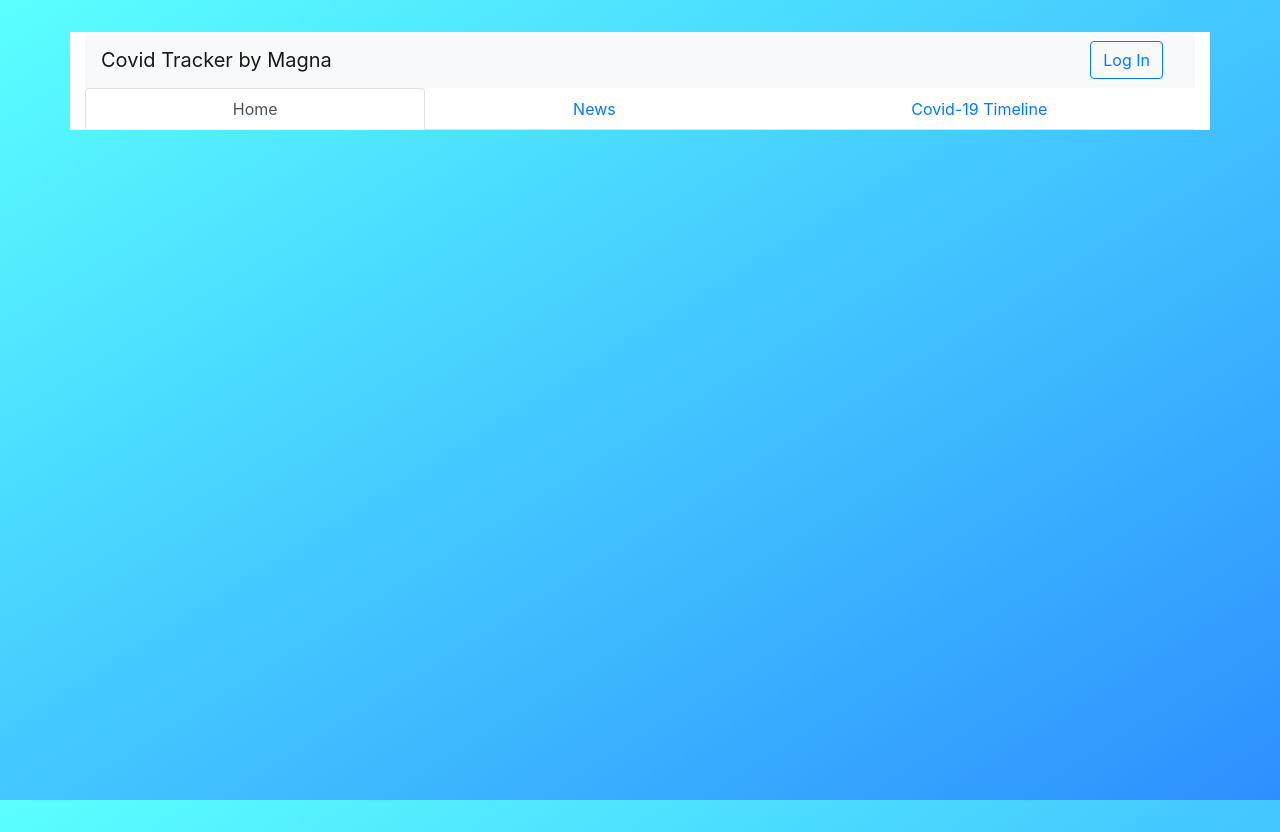
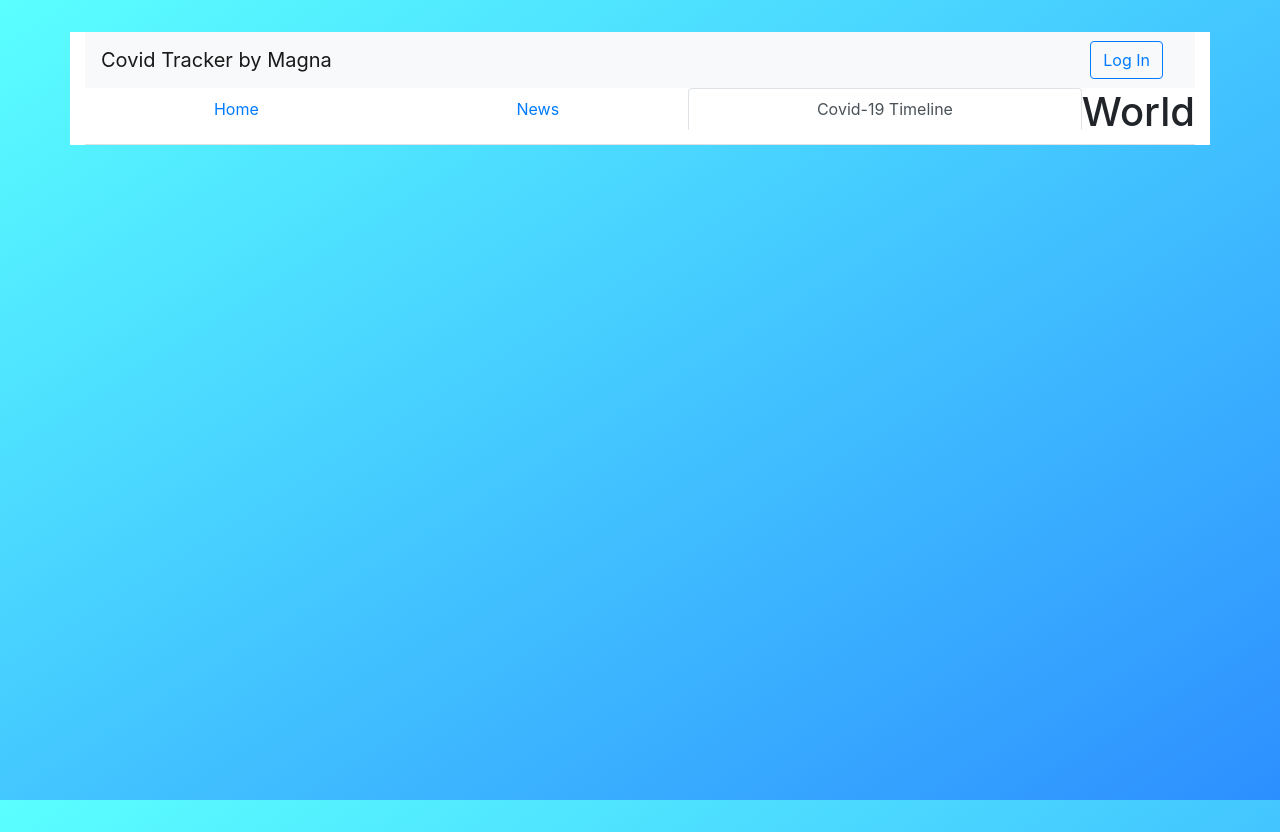
Before and after one commit to ArielFJ/DR-covid-tracker, a React (Create React App) app: page /timeline in a window 1280 px wide. Built offline with nearby package versions, Linux system fonts and the light colour scheme; no server answers; the database is empty.

Commit message:
Router now works fine

```diff
--- a/src/App.js
+++ b/src/App.js
@@ -18,7 +18,8 @@ class App extends React.Component {
     super();
     this.state = {
       user: null,
-      coords: []
+      coords: [],
+      //optionSelected: 'home'
     }
 
     this.dbRef = firebase.database().ref('coords');
@@ -26,6 +27,7 @@ class App extends React.Component {
     this.handleAuth = this.handleAuth.bind(this);
     this.handleLogout = this.handleLogout.bind(this);
     this.handleUpload = this.handleUpload.bind(this);
+    //this.changeOption = this.changeOption.bind(this);
   }
 
   componentDidMount(){
@@ -47,7 +49,6 @@ class App extends React.Component {
   handleUpload(newObject){
     let newCoords = this.state.coords;
     if(this.state.coords.length > 0){
-      console.log('mayor de 0', this.doesCoordExist(newObject, newCoords))
       if(this.doesCoordExist(newObject, newCoords)){
         newCoords = this.state.coords.map((coord) => {
           if(coord.lat === newObject.lat && coord.lng === newObject.lng){
@@ -61,13 +62,19 @@ class App extends React.Component {
     }else{
       newCoords.push(newObject)
     }
-    console.log(newCoords)
     this.setState({
       coords: newCoords
     })
     this.dbRef.set(newCoords,
     error => {  })
   }
+
+  // changeOption(option){
+  //   console.log(option)
+  //   // this.setState({
+  //   //   optionSelected: option
+  //   // })
+  // }
 
   doesCoordExist(coord, listCoords){
     for(let c of listCoords){
@@ -114,12 +121,11 @@ class App extends React.Component {
       <div className="container-xl full-height ">
         <Router>
           { this.renderLoginButton() }
-          <NavMenu />
-          {/* <CovidMap user={this.state.user} coords={this.state.coords} handleUpload={this.handleUpload} /> */}
+          <NavMenu optionSelected={this.state.optionSelected} changeOption={this.changeOption} />
 
-          <Route exact path="/" render={()=>{ return  <CovidMap user={this.state.user} coords={this.state.coords} handleUpload={this.handleUpload} userCoords={this.state.userCoords} /> }} />
-          {/* <Route path="/news" component={FloatingDiv} />
-          <Route path="/timeline" component={FloatingDiv} /> */}
+          <Route exact path="/" render={()=>{
+            return  <CovidMap user={this.state.user} coords={this.state.coords} handleUpload={this.handleUpload} userCoords={this.state.userCoords} /> }} />
+
         </Router>
       </div>
     );
--- a/src/components/Map/Map.js
+++ b/src/components/Map/Map.js
@@ -65,7 +65,6 @@ export class Map extends Component {
         });
 
         const data = JSON.parse(localStorage.getItem('userCoords'))
-        console.log(data)
         L.marker(data, {icon: greenIcon}).addTo(this.map).bindPopup('User Location').openPopup();
     }
 
--- a/src/components/Menus/NavMenu.js
+++ b/src/components/Menus/NavMenu.js
@@ -1,19 +1,37 @@
 import React, { Component } from 'react'
+import {Link, Route} from 'react-router-dom';
+
 
 export class NavMenu extends Component {
+
+    constructor(){
+        super();
+        this.onClick = this.onClick.bind(this);
+    }
+
+    onClick(e){
+        e.preventDefault();
+        window.location = `/${e.target.id}`;
+    }
+
     render() {
         return (
             <ul className="nav nav-tabs nav-fill">
                 <li className="nav-item">
-                    <a className="nav-link active" id="home" href="/">Home</a>
+                    <Link to="/" className={window.location.pathname.endsWith('/')? 'nav-link active' : 'nav-link'} id="" onClick={this.onClick} >Home</Link>
                 </li>
                 <li className="nav-item">
-                    <a className="nav-link" id="news" href="/news">News</a>
+                    <Link to="/news" className={window.location.pathname.endsWith('news')? 'nav-link active' : 'nav-link'} id="news" onClick={this.onClick}>News</Link>
                 </li>
                 <li className="nav-item">
-                    <a className="nav-link" id="timeline" href="/timeline">Covid-19 Timeline</a>
+                    <Link to="/timeline" className={window.location.pathname.endsWith('timeline')? 'nav-link active' : 'nav-link'} id="timeline" onClick={this.onClick} >Covid-19 Timeline</Link>
                 </li>
-
+                <Route path="/news" render={() =>{
+                    return <h1>Hello</h1>
+                }} />
+                <Route path="/timeline" render={() =>{
+                    return <h1>World</h1>
+                }} />
             </ul>
         )
     }
```
